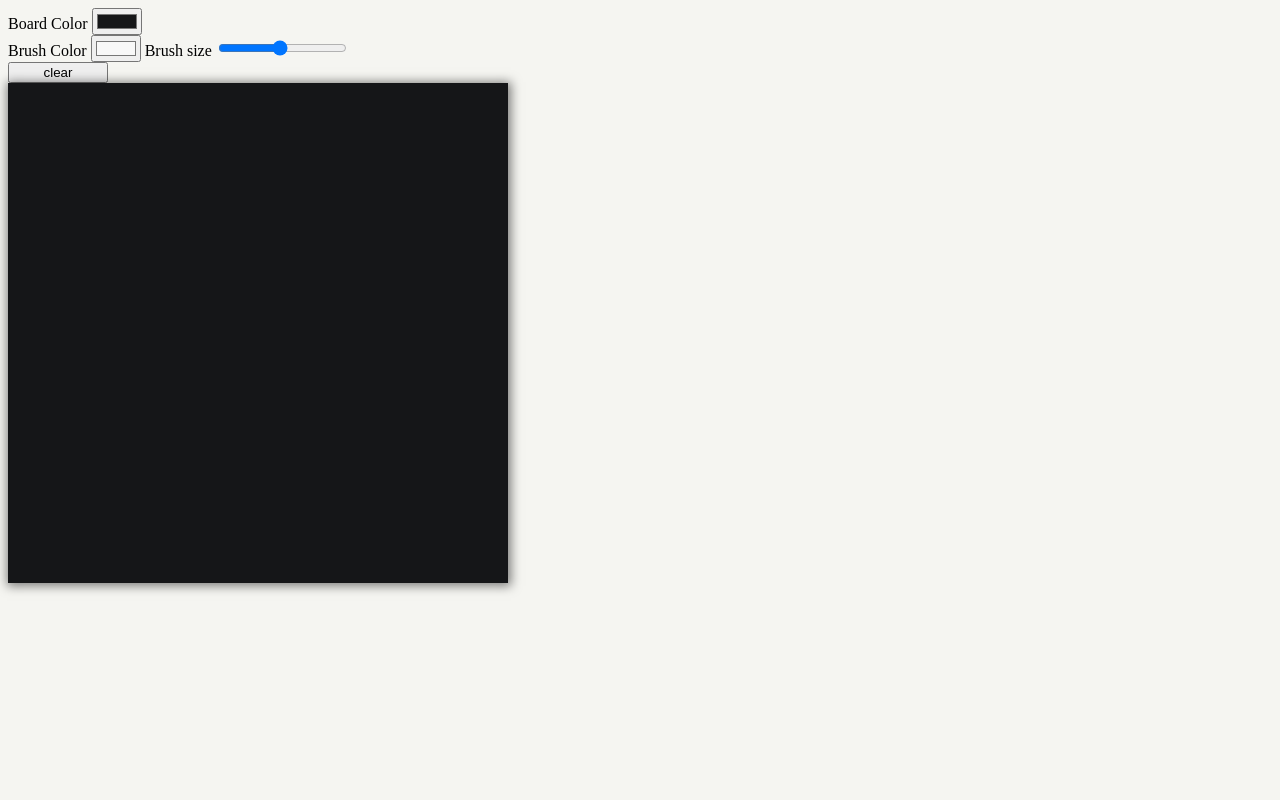
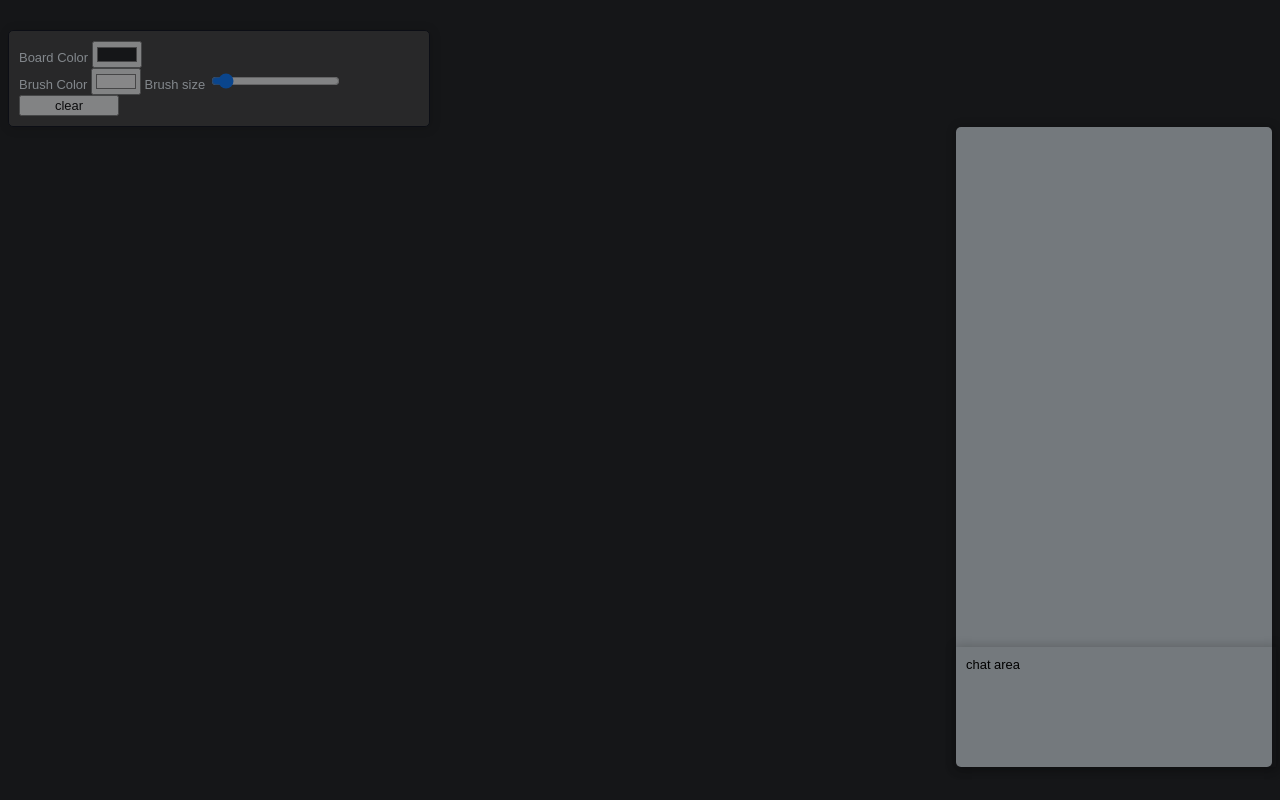
Before and after one commit to galibhassan/colaborative-drawing-board, a website built with webpack: page src/index.html in a window 1280 px wide. Built offline with nearby package versions, Linux system fonts and the light colour scheme.

Commit message:
styling improved

```diff
--- a/src/classes/board.js
+++ b/src/classes/board.js
@@ -1,9 +1,12 @@
 export class Board {
     constructor(width, height, backgroundColor) {
         this._backgroundColor = backgroundColor || 'green';
+
+        // canvas creation
         this._canvas = document.createElement('canvas');
-        this._canvas.width = width;
-        this._canvas.height  = height;
+        this._canvas.width = width || parseInt(window.innerWidth);
+        this._canvas.height  = height || parseInt(window.innerHeight);
+        console.log(this._canvas.width, this._canvas.height)
         this._canvas.id = 'canvas';
         document.body.appendChild(this._canvas);
 
@@ -22,14 +25,10 @@ export class Board {
     }
     setBackgroundColor(newBackgroundColor){
         this._backgroundColor = newBackgroundColor;
-        this._ctx.fillStyle = this.getBackgroundColor();
-        this._ctx.fillRect(0,0, this._canvas.width, this._canvas.height)
+        this.getCanvas().style.backgroundColor = this.getBackgroundColor();
     }
 
     clearCanvas(){
-        // this._ctx.clearRect(0,0, this.getCanvas().width, this.getCanvas().height)
-        this._ctx.fillStyle = this.getBackgroundColor();
-        this._ctx.fillRect(0,0, this._canvas.width, this._canvas.height)
-
+        this._ctx.clearRect(0,0, this.getCanvas().width, this.getCanvas().height);
     }
 }
--- a/src/classes/brush.js
+++ b/src/classes/brush.js
@@ -1,6 +1,6 @@
 export class Brush {
     constructor(brushSize, brushColor) {
-        this._brushSize = brushSize || 4;
+        this._brushSize = brushSize || 1;
         this._brushColor = brushColor || 'white';
     }
 
--- a/src/index.html
+++ b/src/index.html
@@ -12,7 +12,9 @@
     </style>
 </head>
 <body>
-    <div>
+
+        <div id="boardControls">
+
             <label for="boardColor">Board Color</label>
             <input id="boardColor" type="color" name="boardColor" value="#151618"> <br>
 
@@ -21,7 +23,13 @@
 
             <label for="brushSize"> Brush size</label>
             <input id="brushSize" type="range" min="0.4" max="15">
-        <br><button id="clearCanvasButton">clear</button>
+            <button id="clearCanvasButton">clear</button>
         </div>
+
+        <div id="chatContainer">
+            <div id="chatWindow"></div>
+            <div id="chatInput" contenteditable="true"> chat area</div>
+        </div>
+
 </body>
 </html>
--- a/src/index.js
+++ b/src/index.js
@@ -8,9 +8,10 @@ const clearCanvasButton = document.getElementById('clearCanvasButton')
 const boardColor = document.getElementById('boardColor');
 const brushColor = document.getElementById('brushColor');
 const brushSize = document.getElementById('brushSize');
+brushSize.value = 1;
 
-const myBoard = new Board(500, 500, boardColor.value)
-const myBrush = new Brush(5, brushColor.value);
+const myBoard = new Board(undefined, undefined, boardColor.value)
+const myBrush = new Brush(brushSize.value, brushColor.value);
 const myCanvas = myBoard.getCanvas();
 
 canvasEventListener.clearCanvas(clearCanvasButton, myBoard)
--- a/src/style.css
+++ b/src/style.css
@@ -1,9 +1,51 @@
+*{
+    font-family: Arial, Helvetica, sans-serif;
+    font-size: .9rem;
+}
 body{
-    background: rgb(245, 245, 241);
+    background: rgba(245, 245, 241, 0.349);
 }
+
+#boardControls{
+    border: 1px solid rgb(5, 8, 19);
+    border-radius: 5px;
+    background-color: rgb(59, 59, 59);
+    width: 400px;
+    color: aliceblue;
+    padding: 10px;
+    margin-top: 30px;
+    opacity: .5;
+    box-shadow: 1px 1px 10px 2px rgba(0, 0, 0, .2);
+}
+
 canvas{
-    box-shadow: 1px 1px 10px 2px rgba(0, 0, 0, .5);
+    box-shadow: 1px 1px 10px 2px rgba(0, 0, 0, .2);
+    float: left;
+    position: absolute;
+    top: 0;
+    left: 0;
+    z-index: -10;
 }
 #clearCanvasButton{
     width: 100px;
 }
+
+#chatContainer{
+    border-radius: 5px;
+    position: relative;
+    box-shadow: 1px 1px 10px 2px rgba(0, 0, 0, .2);
+    float: right;
+    width: 25%;
+    height: 80vh;
+    background-color: rgba(181, 187, 192, .6)
+}
+
+#chatInput{
+    position: absolute;
+    bottom: 0;
+    height: 100px;
+    width: 95%;
+    box-shadow: 1px 1px 10px 2px rgba(0, 0, 0, .2);
+    overflow: auto;
+    padding: 10px
+}
```
Lines whose indentation alone changed are shown as unchanged.
